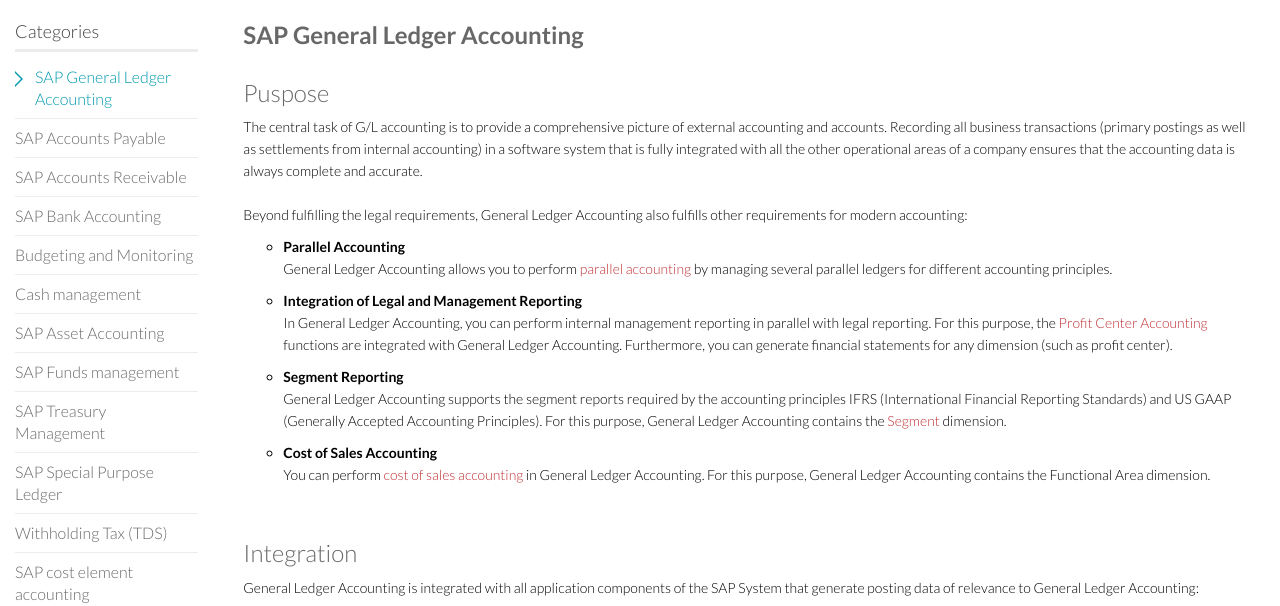
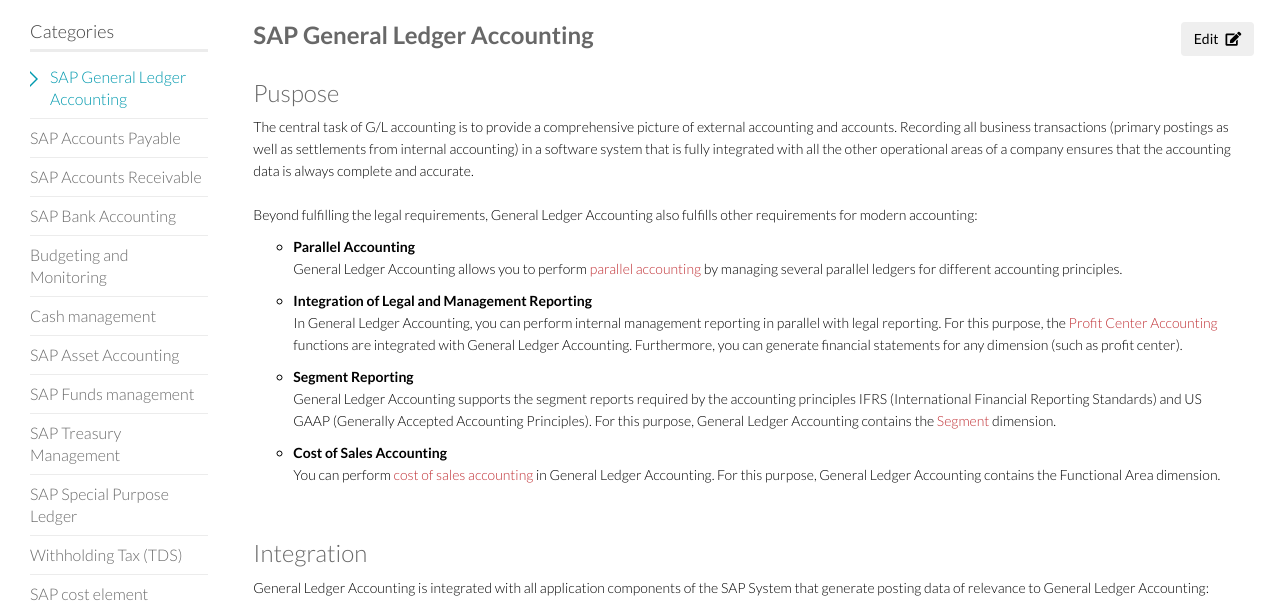
Before and after one commit to faisalsatrio/KM, a plain HTML site: page dokumentasiModulERP.html in a window 1280 px wide. Shown: the part 165-771 px from the top of the page. Drawn offline with Linux system fonts and the light colour scheme.

Commit message:
usecase gue

```diff
--- a/dokumentasiModulERP.html
+++ b/dokumentasiModulERP.html
@@ -130,7 +130,7 @@
 
 
     <section id="blog" class="padding-top">
-        <div style="padding-Left:15px;padding-Right:15px;">
+        <div style="padding-Left:30px;padding-Right:30px;">
             <div class="row">
                 <div class="col-md-2 col-sm-5">
                     <div class="sidebar blog-sidebar">
@@ -169,8 +169,14 @@
                 </div>
 
                 <div class="col-md-10 col-sm-7" style="padding-left:30px;padding-right:30px;">
-
-                    <h2 class="post-title bold"><strong>SAP General Ledger Accounting</strong></h2>
+                    <div class="row">
+                        <div class="col-md-11">
+                            <h2 class="post-title bold"><strong>SAP General Ledger Accounting</strong></h2>
+                        </div>
+                        <div class="col-md-1 pull-left">
+                            <button class="btn default">Edit<i class="fa fa-edit" style="padding-left:7px;padding-right:-10px;"></i></button>
+                        </div>
+                    </div>
                     <br>
                     <h2 class="post-title bold">Puspose</h2>
                     <p>The central task of G/L accounting is to provide a comprehensive picture of external accounting and accounts. Recording all business transactions (primary postings
```
